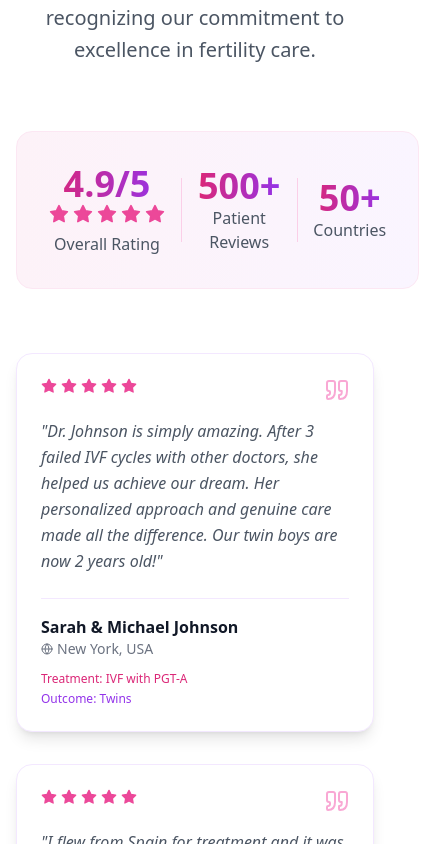
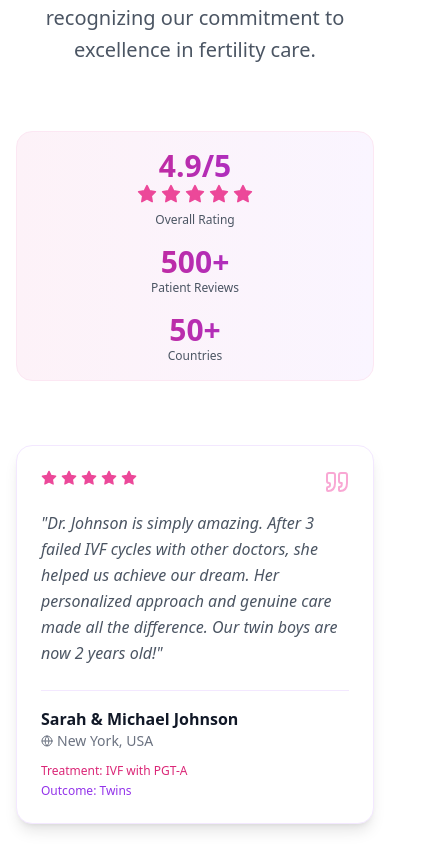
Before and after one commit to drnasrinivf/drnasrin-portfolio, a React (Vite) app: page / in a window 390 px wide. Shown: the part 10420-11264 px from the top of the page, 448 px wide, since content can reach past the window. Built offline with nearby package versions, Linux system fonts and the light colour scheme.

Commit message:
Second commit

```diff
--- a/src/components/Blog.tsx
+++ b/src/components/Blog.tsx
@@ -237,29 +237,7 @@ export default function Blog() {
           ))}
         </div>
 
-        {/* Newsletter Signup */}
-        <div className="mt-16 bg-gradient-to-r from-pink-500 to-purple-500 rounded-3xl p-8 md:p-12 text-white text-center">
-          <h3 className="text-3xl font-bold mb-4">Stay Updated with Latest Insights</h3>
-          <p className="text-pink-100 mb-8 max-w-2xl mx-auto">
-            Subscribe to our newsletter and get expert fertility advice, treatment updates,
-            and wellness tips delivered directly to your inbox.
-          </p>
-
-          <div className="max-w-md mx-auto flex gap-4">
-            <input
-              type="email"
-              placeholder="Enter your email address"
-              className="flex-1 px-4 py-3 rounded-lg text-gray-900 placeholder-gray-500 focus:outline-none focus:ring-2 focus:ring-white/50"
-            />
-            <button className="bg-white text-pink-600 px-6 py-3 rounded-lg font-medium hover:shadow-lg transition-all duration-300">
-              Subscribe
-            </button>
-          </div>
-
-          <p className="text-pink-200 text-xs mt-4">
-            Join 5,000+ people already receiving our expert insights and tips.
-          </p>
-        </div>
+        // ...existing code...
       </div>
     </div>
   );
--- a/src/components/Footer.tsx
+++ b/src/components/Footer.tsx
@@ -142,28 +142,7 @@ export default function Footer() {
           </div>
         </div>
 
-        {/* Newsletter Signup */}
-        <div className="mt-12 pt-8 border-t border-gray-700">
-          <div className="bg-gradient-to-r from-pink-500/10 to-purple-500/10 rounded-2xl p-8 border border-pink-500/20">
-            <div className="text-center mb-6">
-              <h3 className="text-2xl font-bold mb-2">Stay Connected</h3>
-              <p className="text-gray-300">
-                Subscribe to our newsletter for fertility tips, success stories, and treatment updates.
-              </p>
-            </div>
-
-            <div className="max-w-md mx-auto flex gap-3">
-              <input
-                type="email"
-                placeholder="Enter your email"
-                className="flex-1 px-4 py-3 bg-white/10 border border-white/20 rounded-lg text-white placeholder-gray-400 focus:outline-none focus:ring-2 focus:ring-pink-500/50 focus:border-pink-500/50"
-              />
-              <button className="bg-gradient-to-r from-pink-500 to-purple-500 px-6 py-3 rounded-lg font-medium hover:shadow-lg transition-all duration-300 transform hover:-translate-y-0.5">
-                Subscribe
-              </button>
-            </div>
-          </div>
-        </div>
+        // ...existing code...
       </div>
 
       {/* Bottom Bar */}
--- a/src/components/Header.tsx
+++ b/src/components/Header.tsx
@@ -69,7 +69,7 @@ export default function Header({ activeSection, setActiveSection }: HeaderProps)
               className="flex items-center space-x-2 text-gray-600 hover:text-pink-600 transition-colors"
             >
               <Phone size={16} />
-      // ...existing code...
+              <span>+1 (234) 567-890</span>
             </a>
             <button
               onClick={() => scrollToSection('consultation')}
--- a/src/components/Testimonials.tsx
+++ b/src/components/Testimonials.tsx
@@ -110,9 +110,9 @@ export default function Testimonials() {
 
         {/* Overall Rating */}
         <div className="text-center mb-16">
-          <div className="inline-flex items-center space-x-4 bg-gradient-to-r from-pink-50 to-purple-50 rounded-2xl p-8 border border-pink-100">
-            <div className="text-center">
-              <div className="text-4xl font-bold bg-gradient-to-r from-pink-600 to-purple-600 bg-clip-text text-transparent">
+          <div className="flex flex-col sm:flex-row items-center sm:space-x-4 bg-gradient-to-r from-pink-50 to-purple-50 rounded-2xl p-4 sm:p-8 border border-pink-100 w-full max-w-md mx-auto">
+            <div className="text-center w-full sm:w-auto mb-4 sm:mb-0">
+              <div className="text-3xl sm:text-4xl font-bold bg-gradient-to-r from-pink-600 to-purple-600 bg-clip-text text-transparent">
                 4.9/5
               </div>
               <div className="flex justify-center space-x-1 mb-2">
@@ -120,21 +120,21 @@ export default function Testimonials() {
                   <Star key={i} className="w-5 h-5 fill-pink-500 text-pink-500" />
                 ))}
               </div>
-              <p className="text-gray-600">Overall Rating</p>
+              <p className="text-gray-600 text-xs sm:text-base">Overall Rating</p>
             </div>
-            <div className="w-px h-16 bg-pink-200"></div>
-            <div className="text-center">
-              <div className="text-4xl font-bold bg-gradient-to-r from-pink-600 to-purple-600 bg-clip-text text-transparent">
+            <div className="hidden sm:block w-px h-16 bg-pink-200"></div>
+            <div className="text-center w-full sm:w-auto mb-4 sm:mb-0">
+              <div className="text-3xl sm:text-4xl font-bold bg-gradient-to-r from-pink-600 to-purple-600 bg-clip-text text-transparent">
                 500+
               </div>
-              <p className="text-gray-600">Patient Reviews</p>
+              <p className="text-gray-600 text-xs sm:text-base">Patient Reviews</p>
             </div>
-            <div className="w-px h-16 bg-pink-200"></div>
-            <div className="text-center">
-              <div className="text-4xl font-bold bg-gradient-to-r from-pink-600 to-purple-600 bg-clip-text text-transparent">
+            <div className="hidden sm:block w-px h-16 bg-pink-200"></div>
+            <div className="text-center w-full sm:w-auto">
+              <div className="text-3xl sm:text-4xl font-bold bg-gradient-to-r from-pink-600 to-purple-600 bg-clip-text text-transparent">
                 50+
               </div>
-              <p className="text-gray-600">Countries</p>
+              <p className="text-gray-600 text-xs sm:text-base">Countries</p>
             </div>
           </div>
         </div>
```
